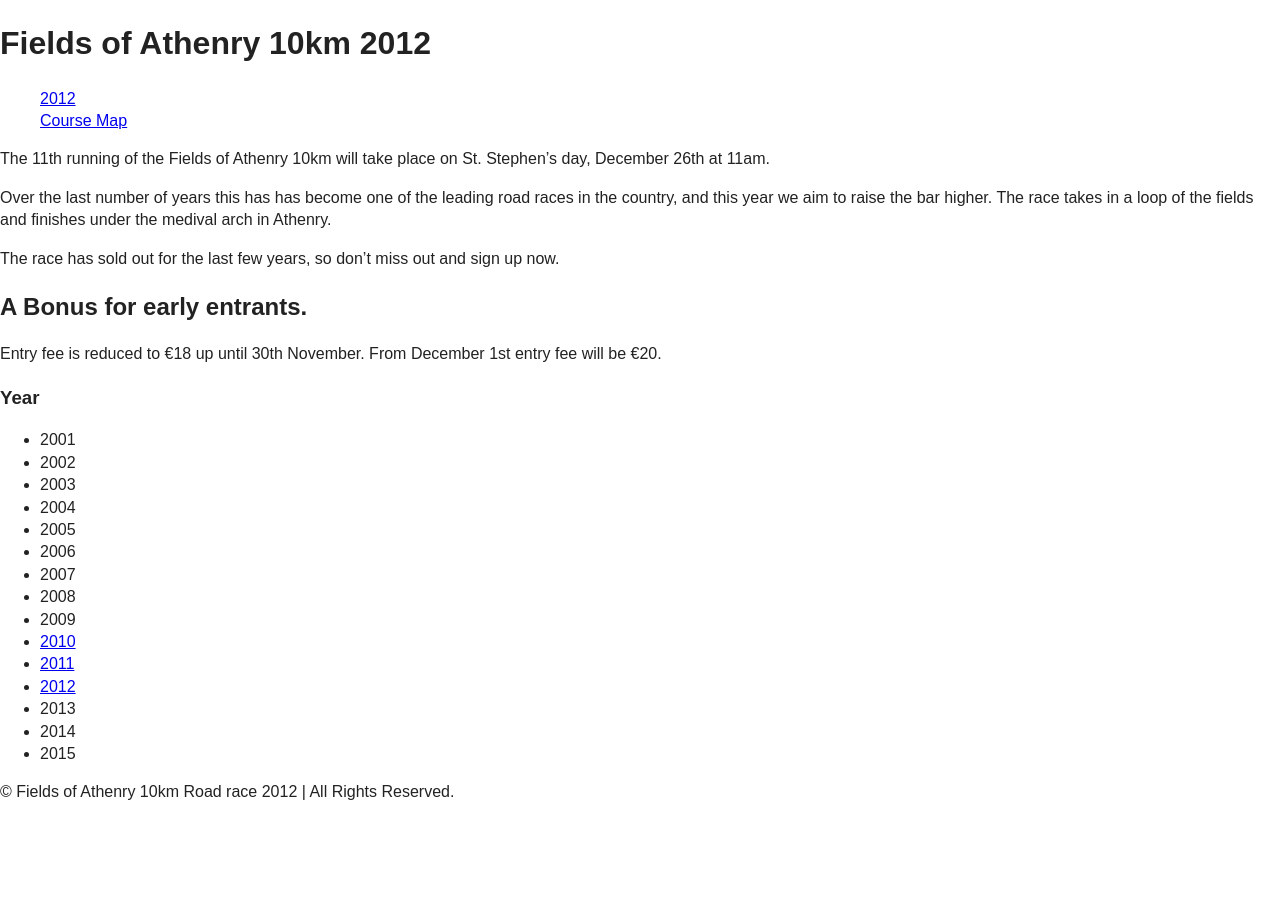
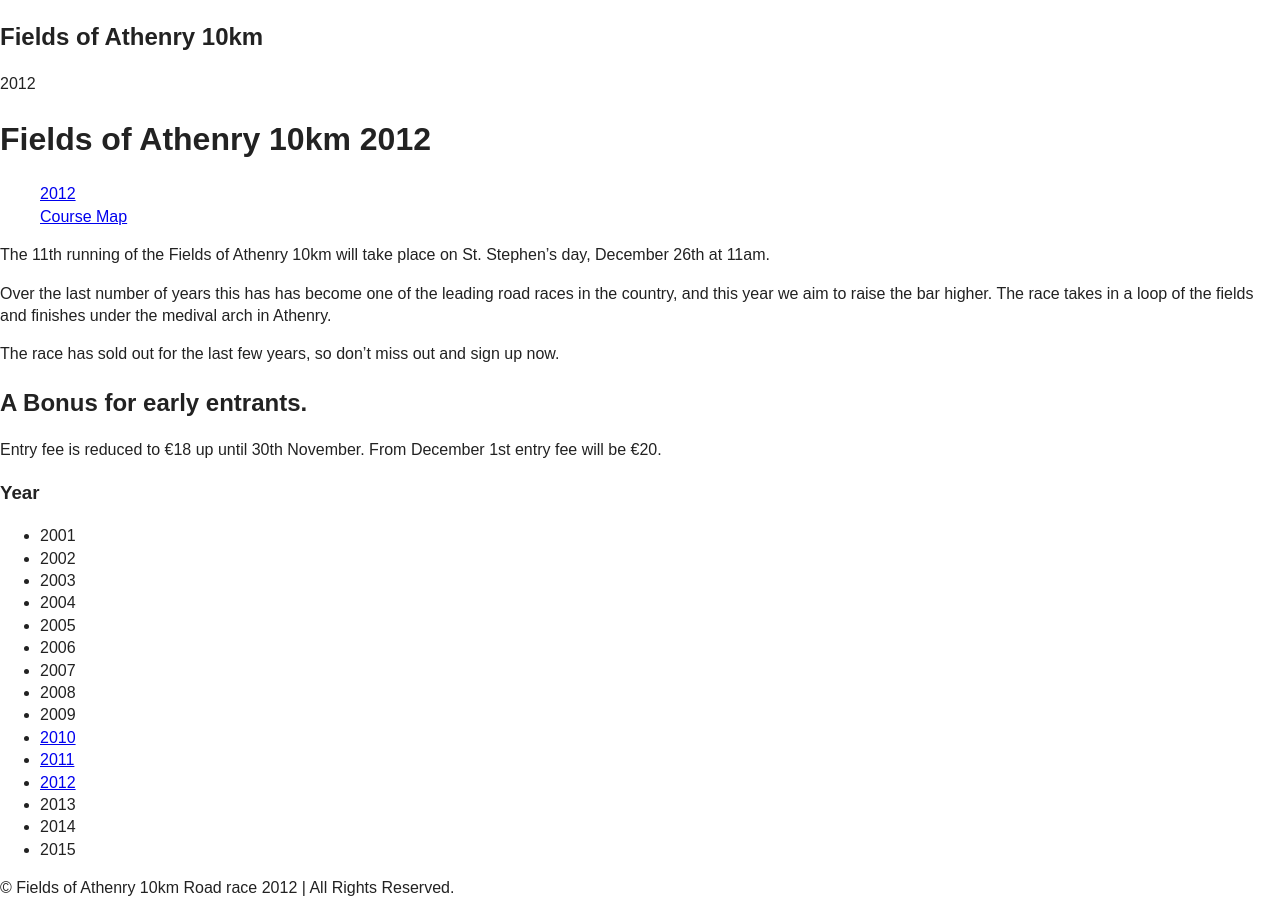
Before and after one commit to alanburke/10km, a Jekyll site: the page built from index.html, in a window 1280 px wide. Built offline with Jekyll 4.4.1, drawn with Linux system fonts in a browser that asks for light colours; nearby versions of some CDN libraries.

Commit message:
Add current year and site title to page template

```diff
--- a/_layouts/default.html
+++ b/_layouts/default.html
@@ -19,7 +19,9 @@
     {% capture race_year %}{{ page.date | date: "%Y" }}{% endcapture %}
     <body class="year-{{ race_year }} {{ page.section }}">
         <header>
-        <h1> {% if page.title %} {{ page.title }} {% endif %}  </h1>
+        <h2 class="site-title">{{ site.title }}</h2>
+        <p class="current_year">{{ race_year }}</p>
+        <h1>{% if page.title %} {{ page.title }} {% endif %}</h1>
         </header>
 
         {% include main_nav.html %}
```
